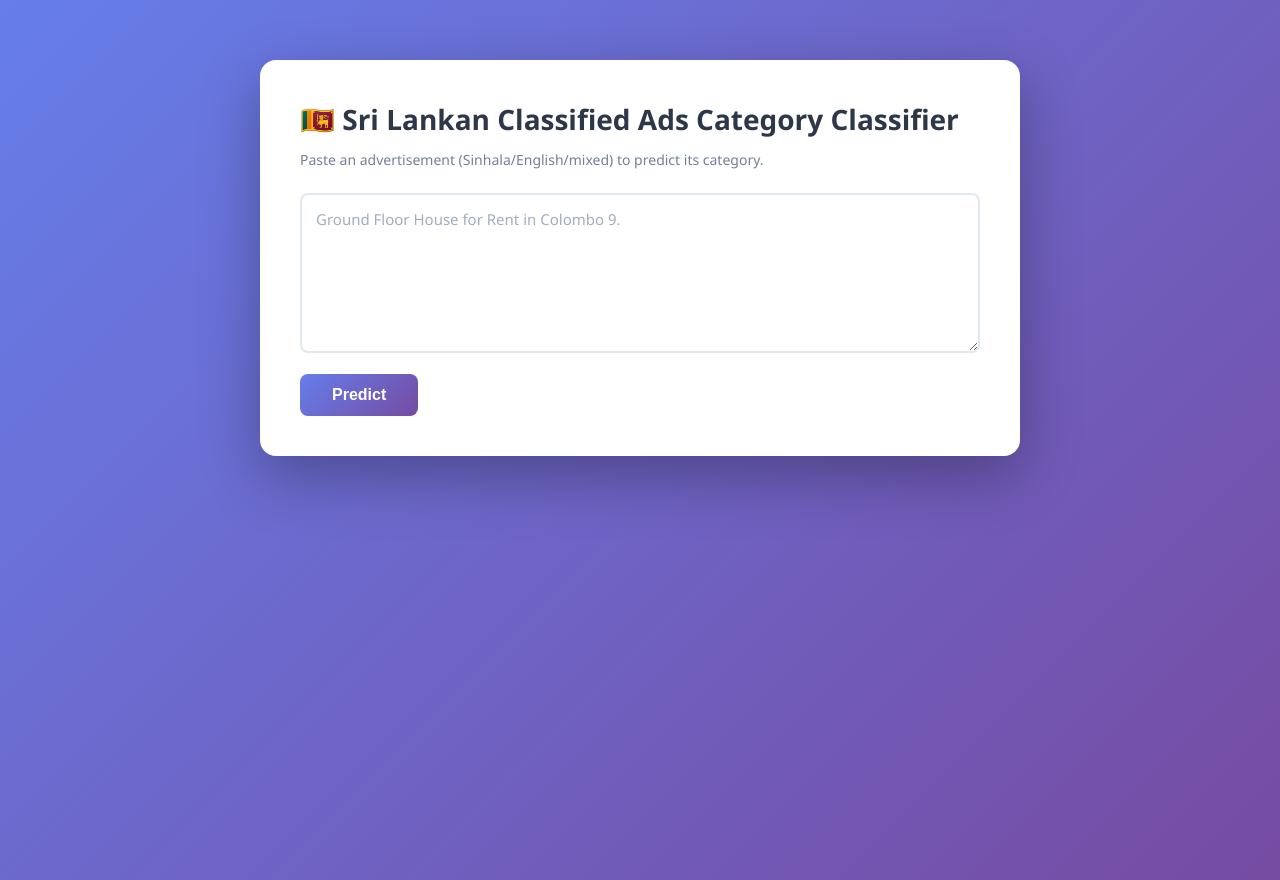
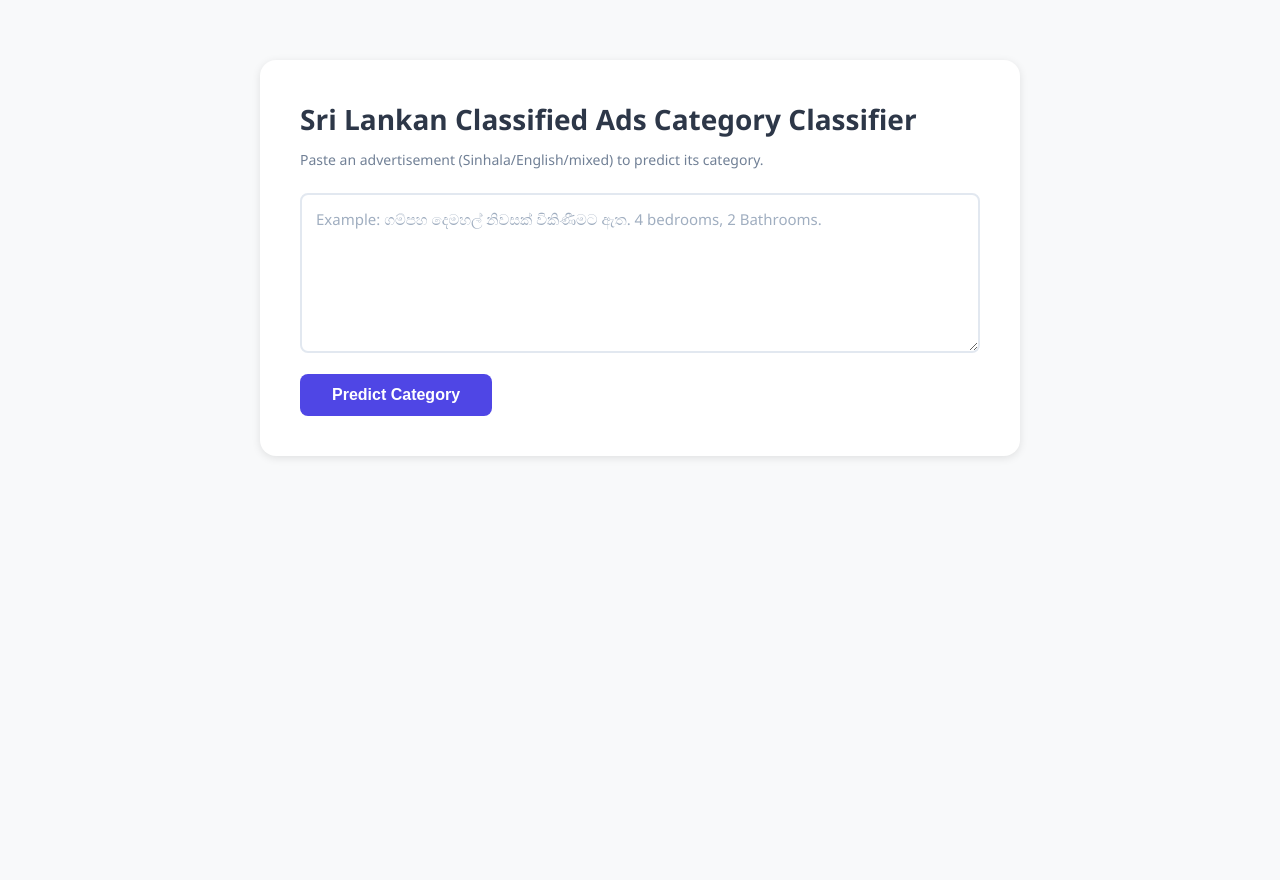
Before and after one commit to Sindupa/sl-classified-ads-classification, a Flask app: page / in a window 1280 px wide. Run offline with Flask 3, Linux system fonts and the light colour scheme; parts of the project's set-up code (start-up, migrations or seed data) failed here and were passed over.

Commit message:
style update

```diff
--- a/templates/index.html
+++ b/templates/index.html
@@ -15,7 +15,7 @@
       max-width: 800px;
       margin: 40px auto;
       padding: 20px;
-      background: linear-gradient(135deg, #667eea 0%, #764ba2 100%);
+      background: #f8f9fa;
       min-height: 100vh;
     }
 
@@ -23,7 +23,7 @@
       background: white;
       border-radius: 16px;
       padding: 40px;
-      box-shadow: 0 20px 60px rgba(0, 0, 0, 0.3);
+      box-shadow: 0 2px 8px rgba(0, 0, 0, 0.1);
     }
 
     h2 {
@@ -66,7 +66,7 @@
       padding: 12px 32px;
       margin-top: 16px;
       cursor: pointer;
-      background: linear-gradient(135deg, #667eea 0%, #764ba2 100%);
+      background: #4f46e5;
       color: white;
       border: none;
       border-radius: 8px;
@@ -89,7 +89,7 @@
       background: linear-gradient(135deg, #f6f8fb 0%, #e9ecef 100%);
       border-radius: 12px;
       margin-top: 24px;
-      border-left: 4px solid #667eea;
+      border-left: 4px solid #4f46e5;
       animation: slideIn 0.4s ease;
     }
 
@@ -108,6 +108,7 @@
       color: #2d3748;
       font-size: 20px;
       margin-bottom: 8px;
+      font-weight: normal;
     }
 
     .box .small {
@@ -141,21 +142,18 @@
 </head>
 <body>
   <div class="container">
-    <h2>🇱🇰 Sri Lankan Classified Ads Category Classifier</h2>
+    <h2>Sri Lankan Classified Ads Category Classifier</h2>
     <span class="small">Paste an advertisement (Sinhala/English/mixed) to predict its category.</span>
 
     <form method="POST" action="/predict">
-      <textarea name="text" placeholder="Ground Floor House for Rent in Colombo 9.">{{ text or "" }}</textarea>
+      <textarea name="text" placeholder="Example: ගම්පහ දෙමහල් නිවසක් විකිණීමට ඇත. 4 bedrooms, 2 Bathrooms.">{{ text or "" }}</textarea>
       <br/>
-      <button type="submit">Predict</button>
+      <button type="submit">Predict Category</button>
     </form>
 
     {% if prediction %}
       <div class="box">
         <h3>Predicted Category: {{ prediction }}</h3>
-        {% if nnz is not none %}
-          <span class="small">TF-IDF non-zero features (nnz): {{ nnz }}</span>
-        {% endif %}
       </div>
     {% endif %}
   </div>
```
